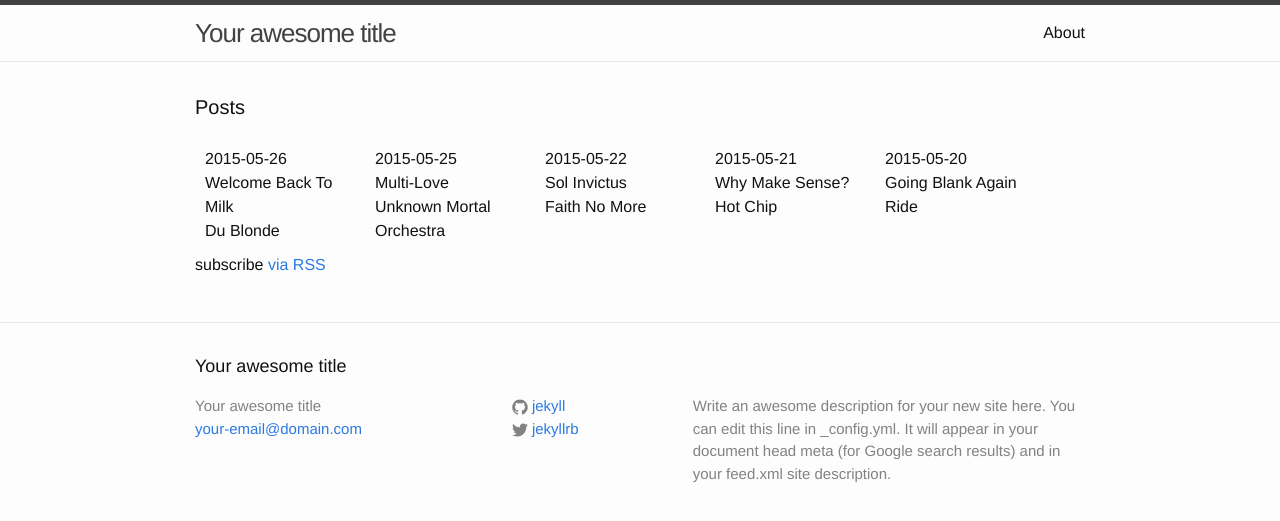
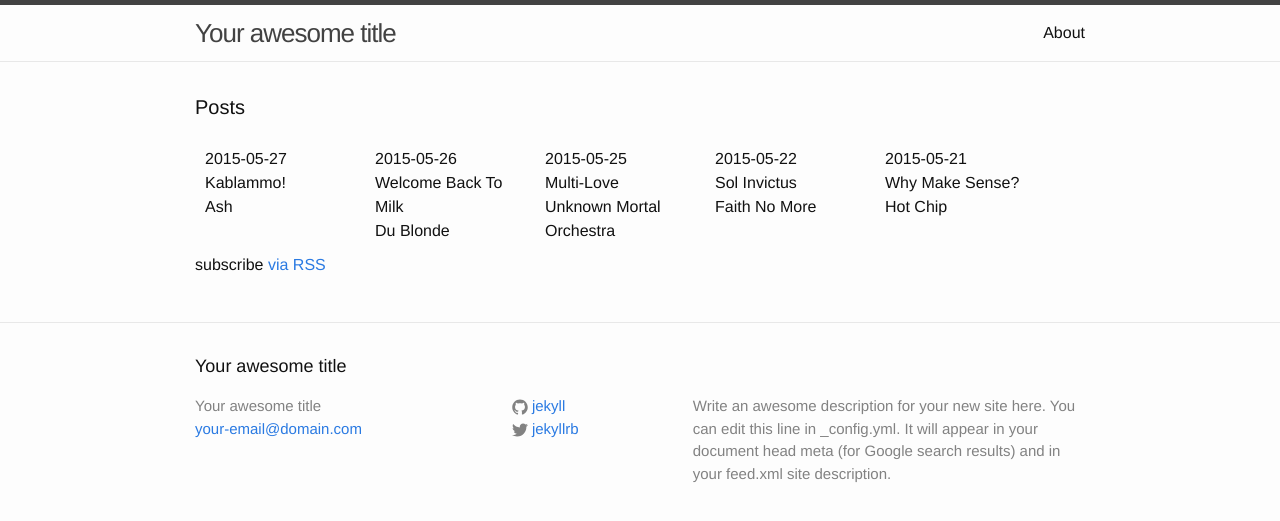
Before and after one commit to karaken12/bbc6musicaotd, a Jekyll site: the page built from site/index.html, in a window 1280 px wide. Shown: the top 521 px of the page. Built offline with Jekyll 4.4.1, drawn with Linux system fonts in a browser that asks for light colours.

Commit message:
Album for 2015-05-27.

```diff
--- a/site/_data/year/2015.yml
+++ b/site/_data/year/2015.yml
@@ -487,3 +487,8 @@
   title: Welcome Back To Milk
   twitter: https://twitter.com/BBC6Music/status/603201690645442560
   spotify-id: 2DMBNB5q3znke6bqeOrAKr
+- date: 2015-05-27
+  artist: Ash
+  title: Kablammo!
+  twitter: https://twitter.com/BBC6Music/status/603482136289615872
+  spotify-id: 2Z8biSfp6WRceFCHHicFFb
```
